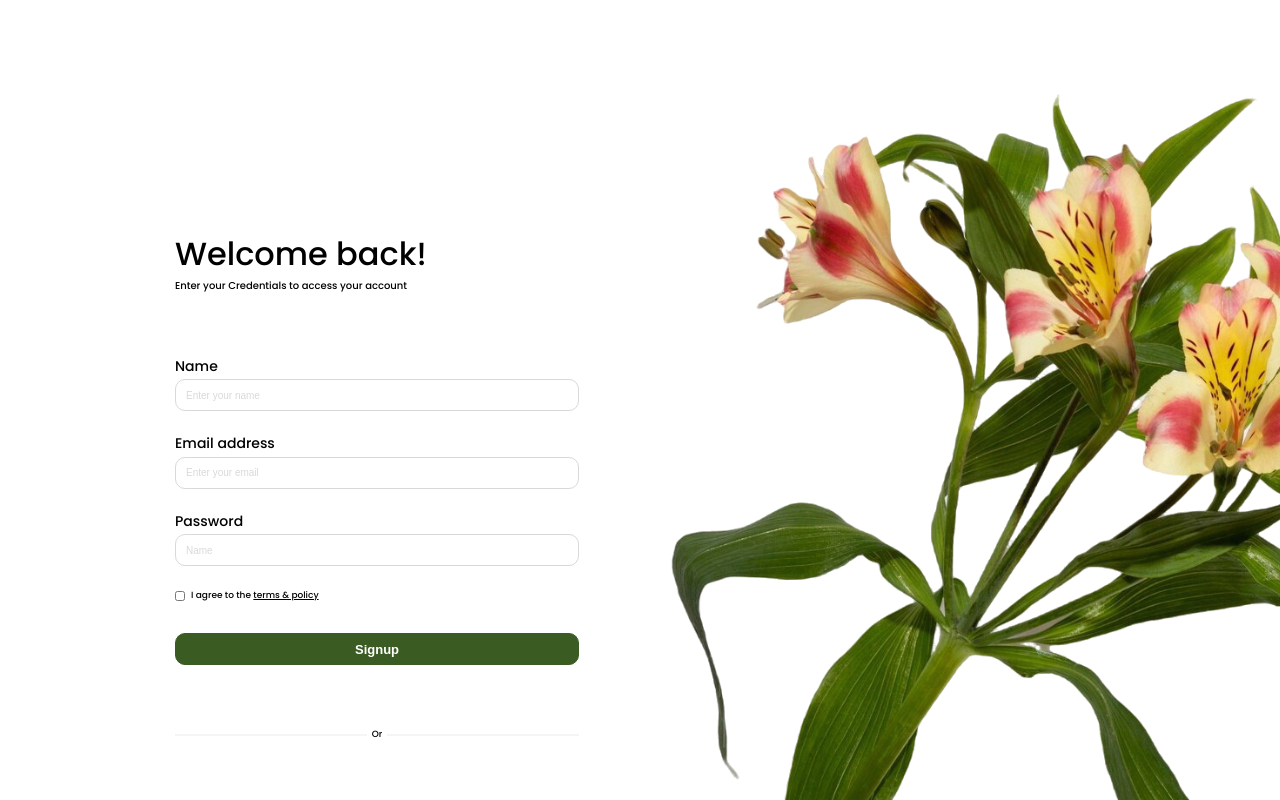
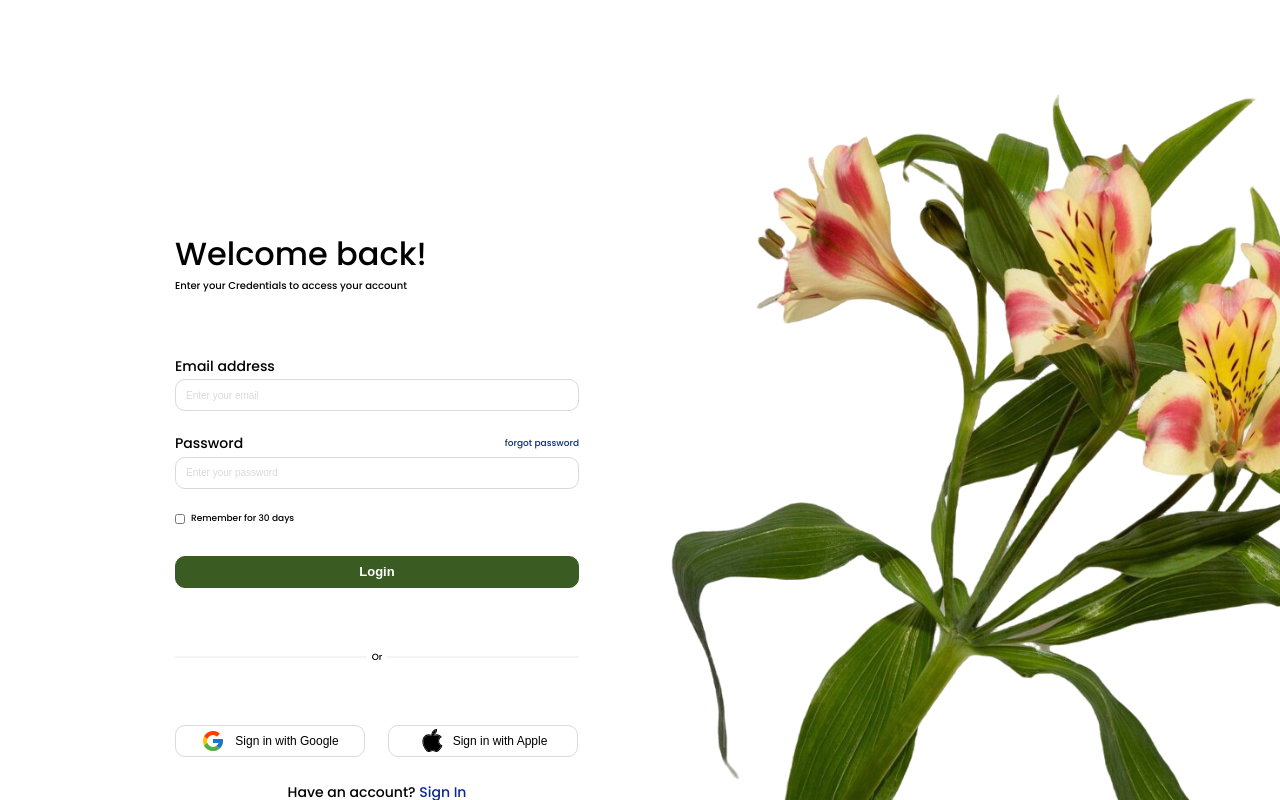
Before and after one commit to JessmrvnC/appdev1-final-practical-exam, a React (Vite) app: page / in a window 1280 px wide. Shown: the top 800 px of the page. Built offline with nearby package versions, Linux system fonts and the light colour scheme.

Commit message:
Update Login form.

```diff
--- a/src/components/Login/Login.jsx
+++ b/src/components/Login/Login.jsx
@@ -15,16 +15,6 @@ function Login() {
 
           <div className={styles.fields}>
             <label>
-              <span>Name</span>
-              <input
-                type="text"
-                name="name"
-                placeholder="Enter your name"
-                autoComplete="name"
-              />
-            </label>
-
-            <label>
               <span>Email address</span>
               <input
                 type="email"
@@ -35,25 +25,26 @@ function Login() {
             </label>
 
             <label>
-              <span>Password</span>
+              <span className={styles.passwordLabel}>
+                <span>Password</span>
+                <a href="#forgot-password">forgot password</a>
+              </span>
               <input
                 type="password"
                 name="password"
-                placeholder="Name"
-                autoComplete="new-password"
+                placeholder="Enter your password"
+                autoComplete="current-password"
               />
             </label>
           </div>
 
-          <label className={styles.terms}>
-            <input type="checkbox" name="terms" />
-            <span>
-              I agree to the <a href="#terms">terms &amp; policy</a>
-            </span>
+          <label className={styles.remember}>
+            <input type="checkbox" name="remember" />
+            <span>Remember for 30 days</span>
           </label>
 
-          <button className={styles.signupButton} type="button">
-            Signup
+          <button className={styles.loginButton} type="button">
+            Login
           </button>
 
           <div className={styles.divider} aria-hidden="true">
--- a/src/components/Login/Login.module.css
+++ b/src/components/Login/Login.module.css
@@ -55,6 +55,20 @@
   line-height: 21px;
 }
 
+.passwordLabel {
+  display: flex;
+  align-items: center;
+  justify-content: space-between;
+}
+
+.passwordLabel a {
+  color: #0c2991;
+  font-size: 9px;
+  font-weight: 500;
+  line-height: 13.5px;
+  text-decoration: none;
+}
+
 .fields input {
   width: 100%;
   height: 32px;
@@ -78,7 +92,7 @@
   box-shadow: 0 0 0 2px rgb(58 91 34 / 18%);
 }
 
-.terms {
+.remember {
   display: flex;
   align-items: center;
   gap: 6px;
@@ -90,18 +104,14 @@
   line-height: 13.5px;
 }
 
-.terms input {
+.remember input {
   width: 10px;
   height: 10px;
   margin: 0;
   accent-color: #3a5b22;
 }
 
-.terms a {
-  color: inherit;
-}
-
-.signupButton {
+.loginButton {
   width: 100%;
   height: 32px;
   margin-top: 29.55px;
@@ -115,14 +125,14 @@
   border-radius: 10px;
 }
 
-.signupButton:hover {
+.loginButton:hover {
   background: #304c1c;
 }
 
-.signupButton:focus-visible,
+.loginButton:focus-visible,
 .socialButtons button:focus-visible,
 .signInPrompt a:focus-visible,
-.terms a:focus-visible {
+.passwordLabel a:focus-visible {
   outline: 2px solid #3a5b22;
   outline-offset: 2px;
 }
```
Also changed, not shown: carbonel-login-form.png (added).
